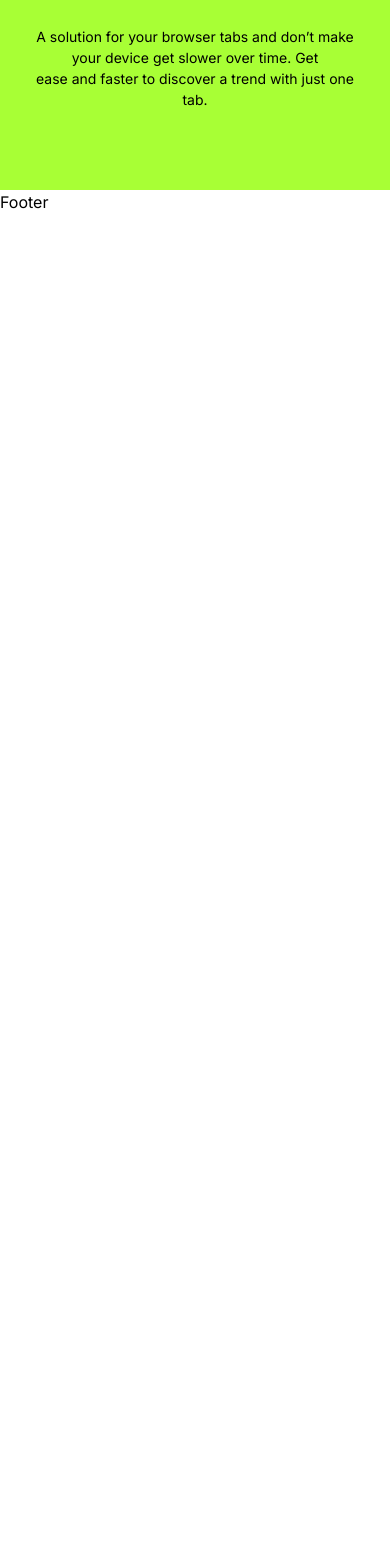
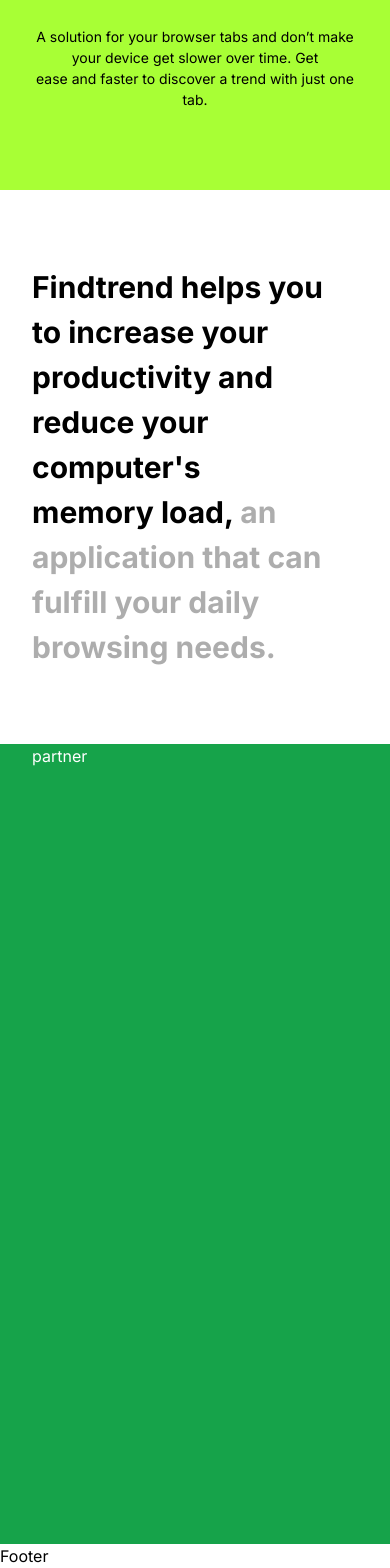
Before and after one commit to mairaj-afridi/find-trend, a Next.js app: page / in a window 390 px wide. Shown: the part 1336-2904 px from the top of the page. Before the commit the page ends 1550 px from the top, so only its background shows below. Built offline with nearby package versions, Linux system fonts and the light colour scheme.

Commit message:
complete the responsive Newtabs section

```diff
--- /dev/null
+++ b/src/app/components/Findtrend/Findtrend.tsx
@@ -0,0 +1,18 @@
+import React from 'react'
+
+const Findtrend = () => {
+  return (
+
+    <section className='bg-[#FFF] m-auto w-full px-[2rem] sm:px-[3rem] md:px-[6rem] h-[554px] flex items-center justify-center text-black'>
+    <div>
+        <h1 className='text-[30px] lg:text-[50px] font-bold '>Findtrend helps you to increase your</h1>
+        <h2 className='text-[30px] lg:text-[50px] font-bold ' >productivity and reduce your computer's</h2>
+        <h3 className='text-[30px]  lg:text-[50px] font-bold '>memory load,<span className='text-[#ADADAD]'> an application that can</span></h3>
+        <h4 className='text-[30px] lg:text-[50px] font-bold text-[#ADADAD]'>fulfill your daily browsing needs.</h4>
+
+    </div>
+                </section>
+  )
+}
+
+export default Findtrend
--- /dev/null
+++ b/src/app/components/Partner/Partner.tsx
@@ -0,0 +1,11 @@
+import React from 'react'
+
+const Partner = () => {
+  return (
+    <section className='bg-green-600 h-[800px] md:h-[900px]  gap-4 max-w-[1440px] m-auto w-full px-[2rem] sm:px-[3rem] md:px-[6rem] text-white'>
+        partner
+</section>
+  )
+}
+
+export default Partner
--- a/src/app/page.tsx
+++ b/src/app/page.tsx
@@ -1,6 +1,8 @@
 import Image from 'next/image'
 import Hero from './components/Hero/Hero'
 import Newtabs from './components/Newtabs/Newtabs'
+import Findtrend from './components/Findtrend/Findtrend'
+import Partner from './components/Partner/Partner'
 
 
 export default function Home() {
@@ -8,6 +10,8 @@
     <main>
       <Hero/>
       <Newtabs/>
+      <Findtrend/>
+      <Partner/>
     </main>
   )
 }
```
Also changed, not shown: src/app/components/Newtabs/Newtabs.tsx (+9 -0 lines).
